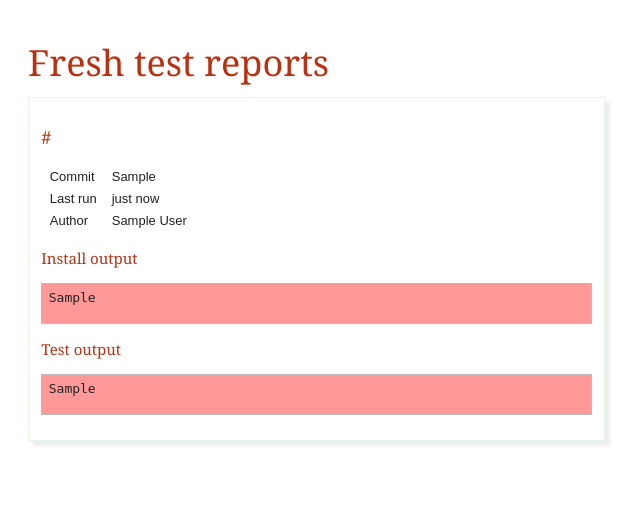
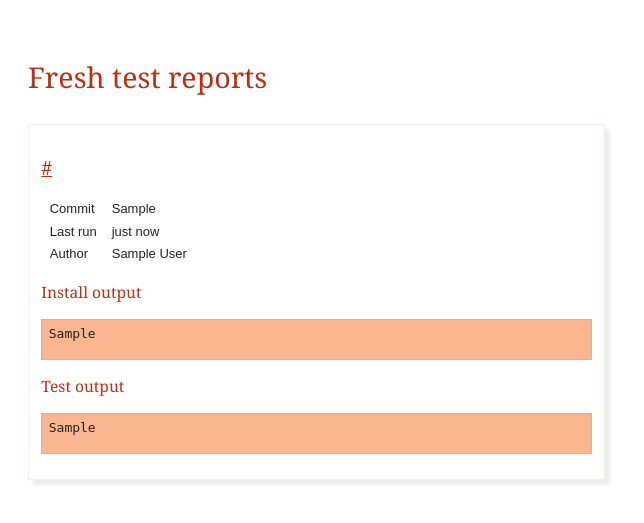
Before and after one commit to batiste/django-continuous-integration, a Django app: page / in a window 1280 px wide. Shown: the top 523 px of the page, without its empty margins (0-644 px from the left). Run offline with Django 3.2, Linux system fonts and the light colour scheme; tables that the repository leaves empty hold one stand-in row (values such as "Sample post"); some libraries are stand-ins or nearby versions.

Commit message:
Add repository tests list view.

```diff
--- /dev/null
+++ b/djintegration/templates/djintegration/base.html
@@ -0,0 +1,76 @@
+<!DOCTYPE html>
+{% load djintegration_tags %}
+<html>
+<head>
+<title>{% block title %}Latest test reports from djintegration{% endblock %}</title>
+<script src="http://ajax.googleapis.com/ajax/libs/jquery/1.4.0/jquery.min.js"></script>
+<style>
+    h1{
+        font:2.1em Georgia,"Times New Roman",Times,serif;
+        font-size:2.2em;
+        margin:1em 0;
+    }
+    h1 span {
+        color:#777;
+    }
+
+    h2{
+        font:1.5em Georgia,"Times New Roman",Times,serif;
+    }
+    h3{
+        font:1.2em Georgia,"Times New Roman",Times,serif;
+    }
+    h1, h2, h3, a {
+        color:#bb3010;
+    }
+    body  {
+        padding:20px;
+        color:#222;
+        font-family:Arial,Helvetica,sans-serif;
+        font-size:13px;
+    }
+
+    .repository, .test {
+        width:45%;
+        min-width:400px;
+        margin-right:2%;
+        margin-bottom:2%;
+        border:1px #e5f6e5 solid;
+        float:left;
+        -webkit-box-shadow: 5px 5px 3px #eee;
+        -moz-box-shadow: 5px 5px 3px #eee;
+        box-shadow: 5px 5px 3px #eee;
+        padding:1%;
+    }
+
+    .test.pass {
+        background-color:#bbf650;
+    }
+
+    .report pre {
+        border:1px #bbb solid;
+        padding:0.5em;
+        overflow:hidden;
+        background-color:#bbf650;
+        cursor:pointer;
+    }
+
+    .collapsed pre {
+        height:2em;
+    }
+
+    td { padding:0.2em 0.5em; }
+
+    .fail pre {
+        background-color:#fbb690;
+    }
+
+</style>
+</head>
+<body>
+
+{% block body %}
+{% endblock %}
+
+</body>
+<html>
--- a/djintegration/templates/djintegration/latest_reports.html
+++ b/djintegration/templates/djintegration/latest_reports.html
@@ -1,68 +1,11 @@
-<!DOCTYPE html>
+{% extends "djintegration/base.html" %}
 {% load djintegration_tags %}
-<html>
-<head>
-<title>Latest test reports from djintegration</title>
-<script src="http://ajax.googleapis.com/ajax/libs/jquery/1.4.0/jquery.min.js"></script>
-<style>
-    h1{
-        font:36px Georgia,"Times New Roman",Times,serif;
-        margin:10px 0;
-    }
-    h2{
-        font:18px Georgia,"Times New Roman",Times,serif;
-    }
-    h3{
-        font:15px Georgia,"Times New Roman",Times,serif;
-    }
-    h1, h2, h3, a {
-        color:#bb3010;
-    }
-    body  {
-        padding:20px;
-        color:#222;
-        font-family:Arial,Helvetica,sans-serif;
-        font-size:13px;
-    }
-
-    .repository {
-        width:45%;
-        min-width:400px;
-        margin-right:2%;
-        margin-bottom:2%;
-        border:1px #e5f6e5 solid;
-        float:left;
-        -webkit-box-shadow: 5px 5px 3px #eee;
-        -moz-box-shadow: 5px 5px 3px #eee;
-        box-shadow: 5px 5px 3px #eee;
-        padding:1%;
-    }
-
-    .report pre {
-        border:1px #bbb solid;
-        padding:0.5em;
-        overflow:hidden;
-        background-color:#84ed10;
-        cursor:pointer;
-    }
-
-    .collapsed pre {
-        height:2em;
-    }
-
-    td { padding:0.2em 0.5em; }
-
-    .fail pre {
-        background-color:#f99;
-    }
-</style>
-</head>
-<body>
+{% block body %}
 <h1>Fresh test reports</h1>
 
 {% for repo in repos %}
 <div class="repository {% if repo.fail %}fail{% else %}pass{% endif%}">
-        <h2>{{ repo.url }}</h2>
+        <h2><a href="{% url repository repo.id %}">{{ repo.url }}</a></h2>
         <table>
         <!--<tr><td>Last known commit</td><td>{{ repo.last_commit }}</td></tr>-->
         <tr><td>Commit</td><td>{{ repo.last_test_report.commit }}</td></tr>
@@ -95,3 +38,4 @@
 
 </body>
 <html>
+{% endblock %}
--- a/djintegration/urls.py
+++ b/djintegration/urls.py
@@ -2,4 +2,5 @@ from django.conf.urls.defaults import *
 
 urlpatterns = patterns('djintegration.views',
     url(r'^$', 'lastest_reports', name="latest-reports"),
+    url(r'^repo/(?P<repo_id>[0-9]+)$', 'repository', name="repository"),
 )
--- a/djintegration/views.py
+++ b/djintegration/views.py
@@ -10,3 +10,11 @@ def lastest_reports(request):
 
     return render_to_response('djintegration/latest_reports.html',
         RequestContext(request, locals()))
+
+def repository(request, repo_id):
+
+    repo = Repository.objects.get(pk=int(repo_id))
+    tests = TestReport.objects.filter(repository=repo).order_by('-creation_date')[0:30]
+
+    return render_to_response('djintegration/repository.html',
+        RequestContext(request, locals()))
```
Also changed, not shown: djintegration/templates/djintegration/repository.html (added, +42 -0 lines).
